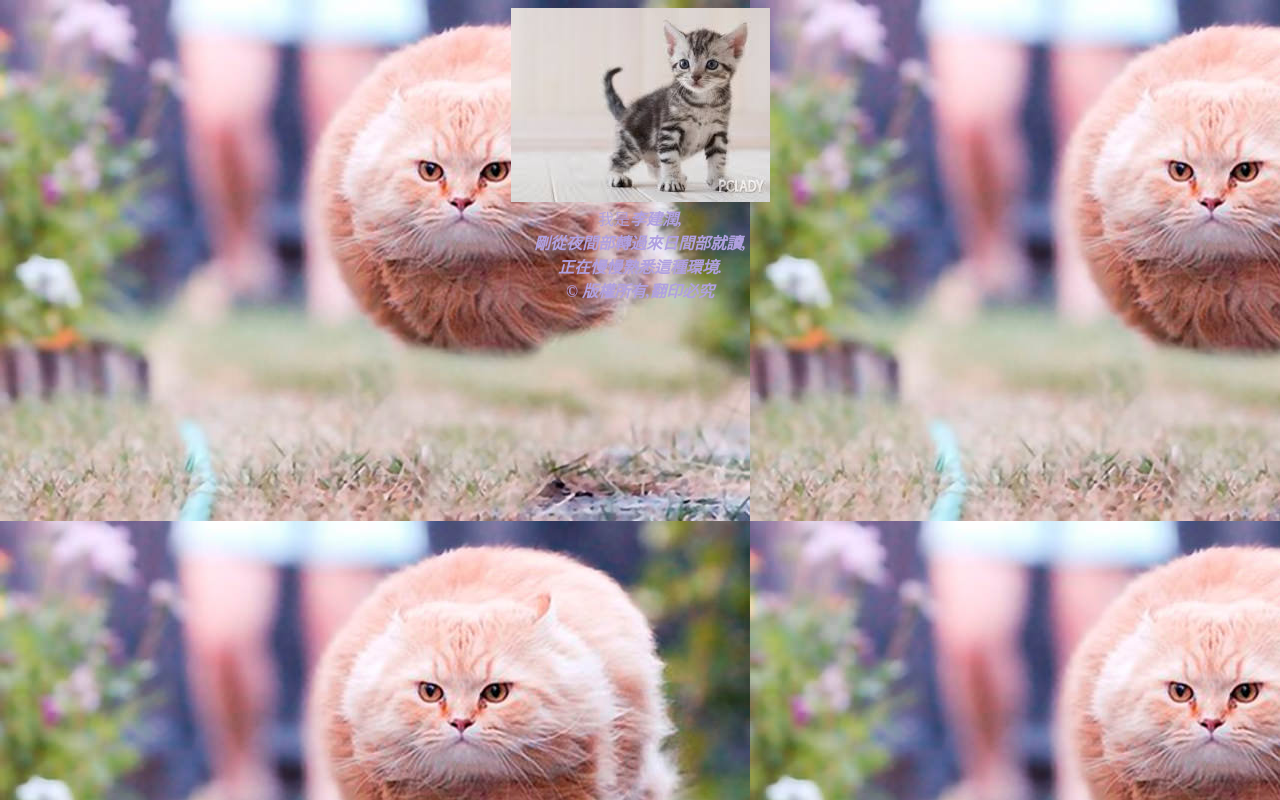
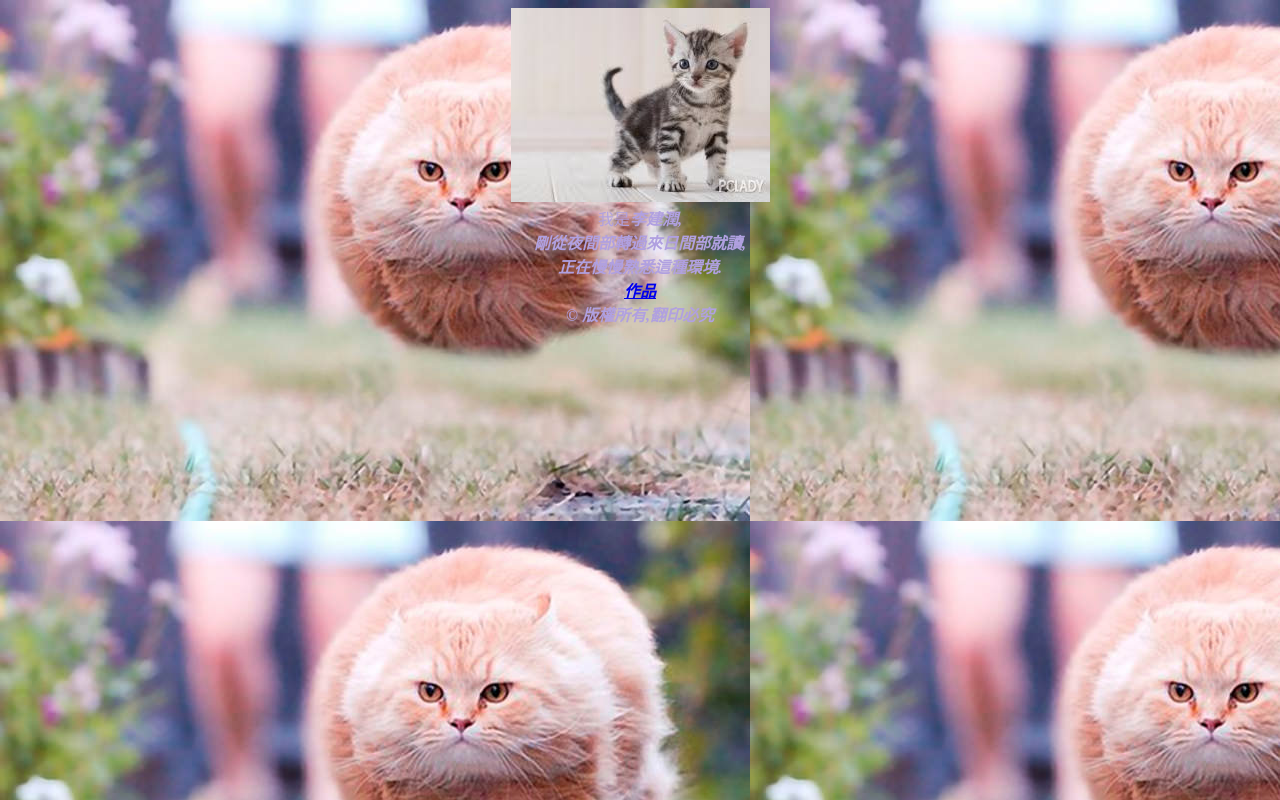
Before and after one commit to k40418267/k40418267.github.io, a plain HTML site: page index.html in a window 1280 px wide. Drawn offline with Linux system fonts and the light colour scheme.

Commit message:
Add files via upload

```diff
--- a/index.html
+++ b/index.html
@@ -21,6 +21,9 @@
   <aside class="">
 
   </aside>
+  <a href="file:///C:/Users/csu/Desktop/%E6%96%B0%E5%A2%9E%E8%B3%87%E6%96%99%E5%A4%BE/k40418267.github.io-master/index1.html">
+    作品
+  </a>
   <footer>
 &copy 版權所有,翻印必究
   </footer>
```
